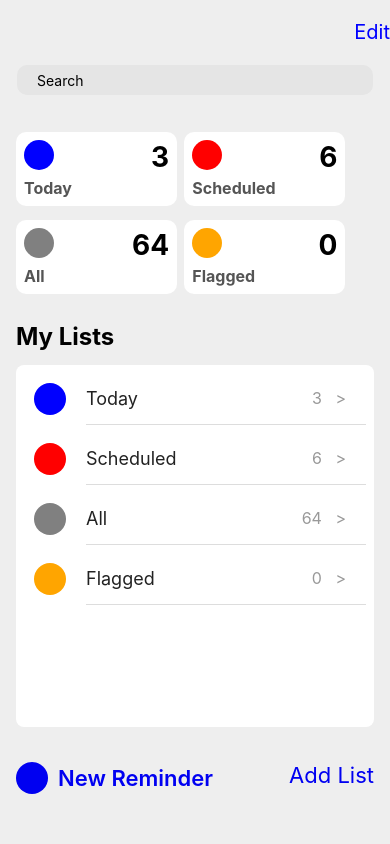
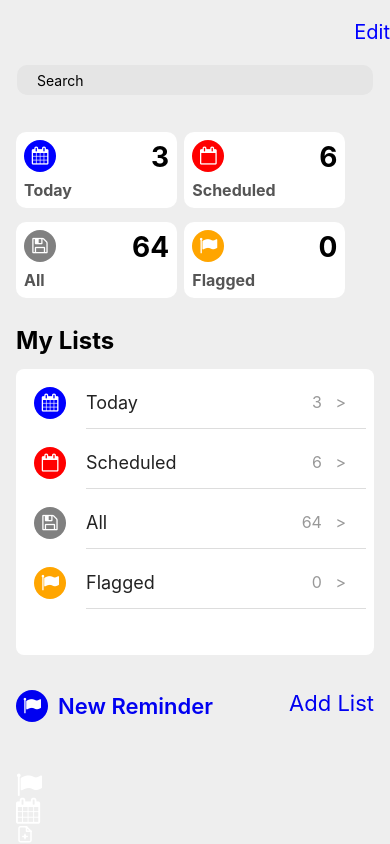
Before and after one commit to locksiDesmond/reminder-app, a React Native app: screen /Home in a window 390 px wide. Built offline with nearby package versions, Linux system fonts and the light colour scheme.

Commit message:
chore: add react-native-icon

```diff
--- a/api/index.ts
+++ b/api/index.ts
@@ -3,6 +3,7 @@ export const lists = [
     id: 1,
     title: 'Today',
     count: 3,
+    icon: 'calendar',
     iconColor: '#0000ff',
   },
   {
@@ -10,17 +11,20 @@ export const lists = [
     id: 2,
     count: 6,
     iconColor: 'red',
+    icon: 'calendar-o',
   },
   {
     title: 'All',
     id: 3,
     count: 64,
     iconColor: 'gray',
+    icon: 'save',
   },
   {
     id: 4,
     title: 'Flagged',
     count: 0,
     iconColor: 'orange',
+    icon: 'flag',
   },
 ];
--- a/components/icon-wrapper/IconWrapper.tsx
+++ b/components/icon-wrapper/IconWrapper.tsx
@@ -1,10 +1,18 @@
 import React from 'react';
 import {StyleSheet, View} from 'react-native';
+import Icon from 'react-native-vector-icons/FontAwesome';
 
-const IconWrapper = ({iconColor}: {iconColor?: string}) => {
+const IconWrapper = ({
+  iconColor,
+  iconName,
+}: {
+  iconName?: string;
+  iconColor?: string;
+}) => {
   return (
-    <View
-      style={[styles.icon, {backgroundColor: iconColor || '#0000f1'}]}></View>
+    <View style={[styles.icon, {backgroundColor: iconColor || '#0000f1'}]}>
+      <Icon name={iconName || 'flag'} size={18} color="white" />
+    </View>
   );
 };
 
@@ -13,6 +21,9 @@ const styles = StyleSheet.create({
     borderRadius: 40,
     height: 32,
     width: 32,
+    alignContent: 'center',
+    alignItems: 'center',
+    justifyContent: 'center',
   },
 });
 
--- a/components/list-card/ListCard.tsx
+++ b/components/list-card/ListCard.tsx
@@ -8,7 +8,7 @@ const ListCard = ({title, icon, iconColor, onPress, count}: ListProps) => {
     <View style={styles.container}>
       <TouchableHighlight onPress={onPress}>
         <View style={styles.list}>
-          <IconWrapper iconColor={iconColor} />
+          <IconWrapper iconName={icon} iconColor={iconColor} />
           <View style={styles.detail}>
             <Text style={styles.title}>{title}</Text>
             <Text style={styles.count}>{count} &nbsp; &gt;</Text>
--- a/components/list-section/ListSection.tsx
+++ b/components/list-section/ListSection.tsx
@@ -1,5 +1,6 @@
 import React from 'react';
 import {TouchableOpacity, StyleSheet, View, Text} from 'react-native';
+import IconWrapper from '../icon-wrapper/IconWrapper';
 
 export interface ListProps {
   icon?: string;
@@ -16,7 +17,7 @@ const ListSection = (props: ListProps) => {
       onPress={props.onPress}
       style={styles.listSection}>
       <View>
-        <View style={[styles.icon, {backgroundColor: props.iconColor}]}></View>
+        <IconWrapper iconColor={props.iconColor} iconName={props.icon} />
         <Text style={styles.title}>{props.title}</Text>
       </View>
       <View>
--- a/components/my-lists/MyList.tsx
+++ b/components/my-lists/MyList.tsx
@@ -15,6 +15,7 @@ const MyList = ({navigation}: any) => {
             count={item.count}
             title={item.title}
             key={item.id}
+            icon={item.icon}
             onPress={() =>
               navigation.navigate('List', {id: item.id, type: 'my-list'})
             }
--- a/components/sections/Sections.tsx
+++ b/components/sections/Sections.tsx
@@ -7,13 +7,14 @@ import {lists} from '../../api/index';
 const Sections = ({navigation}: any) => {
   return (
     <View style={styles.container}>
-      {lists.map(({title, count, iconColor, id}) => (
+      {lists.map(({title, icon, count, iconColor, id}) => (
         <ListSection
           onPress={() =>
             navigation.navigate('List', {id, type: 'top-category'})
           }
           key={`${title}-${count}`}
           title={title}
+          icon={icon}
           count={count}
           iconColor={iconColor}
         />
--- a/package.json
+++ b/package.json
@@ -15,7 +15,9 @@
     "react": "17.0.2",
     "react-native": "0.67.1",
     "react-native-safe-area-context": "^3.3.2",
-    "react-native-screens": "^3.10.2"
+    "react-native-screens": "^3.10.2",
+    "react-native-svg": "^12.1.1",
+    "react-native-vector-icons": "^9.0.0"
   },
   "devDependencies": {
     "@babel/core": "^7.12.9",
@@ -23,6 +25,7 @@
     "@react-native-community/eslint-config": "^2.0.0",
     "@types/jest": "^26.0.23",
     "@types/react-native": "^0.66.15",
+    "@types/react-native-vector-icons": "^6.4.10",
     "@types/react-test-renderer": "^17.0.1",
     "@typescript-eslint/eslint-plugin": "^5.7.0",
     "@typescript-eslint/parser": "^5.7.0",
--- a/screens/Home.tsx
+++ b/screens/Home.tsx
@@ -5,6 +5,8 @@ import Container from "../components/Container";
 import MyList from "../components/my-lists/MyList";
 import Search from "../components/search/Search";
 import Sections from "../components/sections/Sections";
+import Icon from "react-native-vector-icons/FontAwesome";
+import FeatherIcon from "react-native-vector-icons/Feather";
 
 const Home = ({ navigation }: any) => {
   return (
@@ -14,6 +16,9 @@ const Home = ({ navigation }: any) => {
         <Sections navigation={navigation} />
         <MyList navigation={navigation} />
         <ButtonBottom />
+        <Icon name="flag" size={26} color="white" />
+        <Icon name="calendar" size={26} color="white" />
+        <FeatherIcon name={"file-plus"} size={18} color="white" />
       </Container>
     </SafeAreaView>
   );
```
Also changed, not shown: 5 other files (tests, documents, lock files or other folders).
